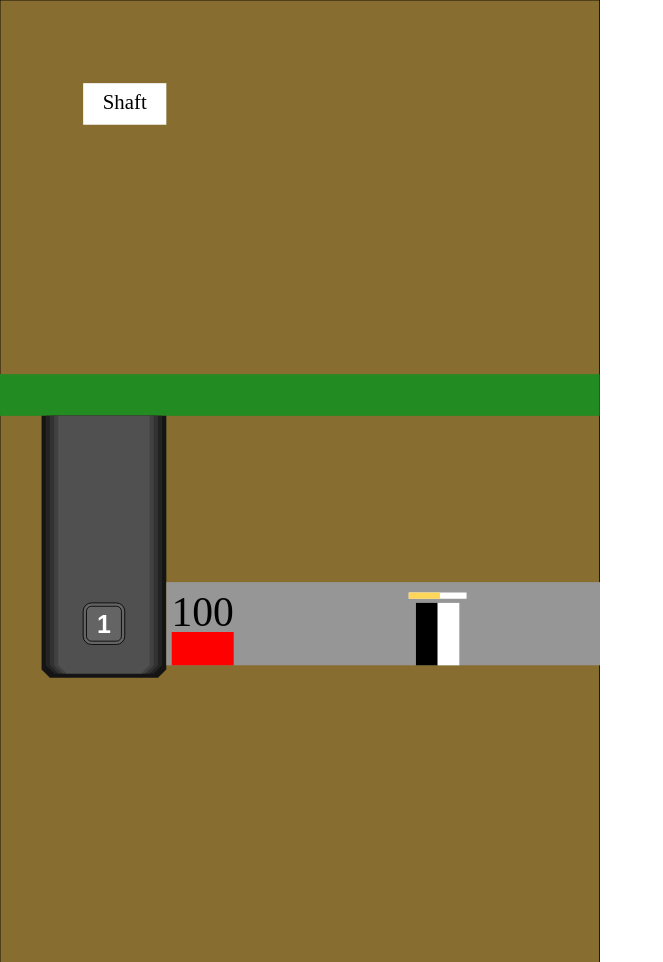
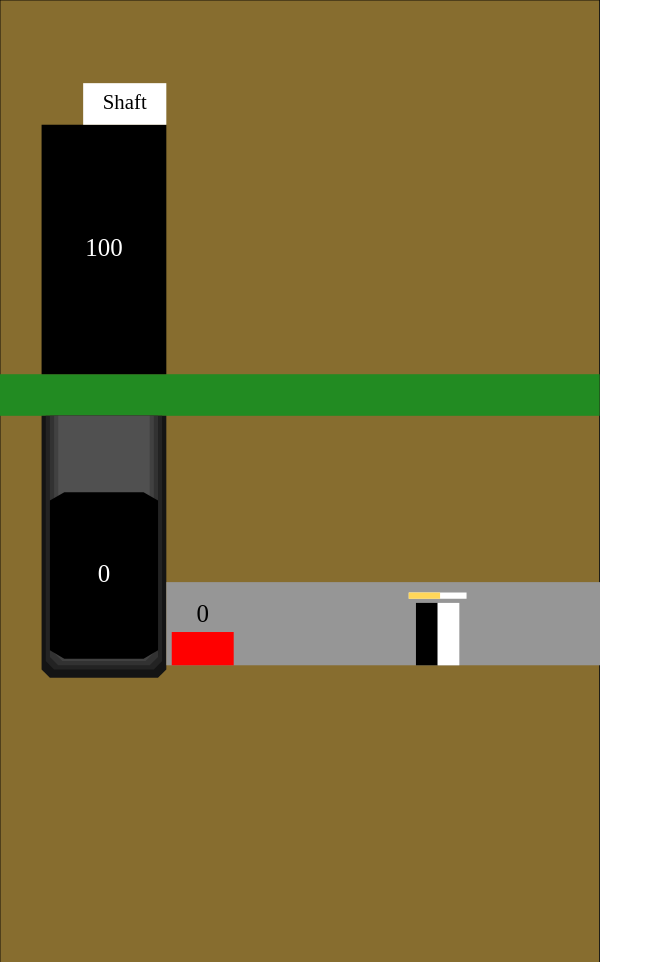
Before and after one commit to justusscott03/miner-tycoon, a plain HTML site: page index.html in a window 1280 px wide. Shown: the whole page, without its empty margins (0-663 px from the left). Drawn offline with Linux system fonts and the light colour scheme.

Commit message:
index.html: added viewport metadata, made the whole game a function that is called onload (this is for later when saves are added) index.js: compacted variables, added more debugging, improved elevator state management, added elevator loading bar, fixed bugs with elevator, started storehouse

```diff
--- a/index.html
+++ b/index.html
@@ -2,6 +2,7 @@
 <html lang="en-US">
     <head>
         <meta charset="utf-8">
+        <meta name="viewport" content="width=device-width, initial-scale=1.0">
         <title>Idle Miner Tycoon: Money Games</title>
         <style>
 
@@ -13,7 +14,7 @@
         </style>
         <link rel="icon" type="image/png" href="./images/favicon.png">
     </head>
-    <body>
+    <body onload="KhanMiner()">
 
         <!-- Canvas element -->
         <canvas id="canvas"></canvas>
--- a/index.js
+++ b/index.js
@@ -1,28 +1,21 @@
-(function () {
+function KhanMiner () {
 
 // Variables
-let money = 0;
-let places = 0;
-let superCash = 0;
+let money = 0, places = 0, superCash = 0;
+let lastTime = Date.now(), currentTime, deltaTime;
 
-let curRectMode = "CORNER";
-let curEllipseMode = "CENTER"
-let requiresFirstVertex = true;
-let angleMode = "degrees";
-let globalFont = "serif";
-let globalSize = 10;
-
-let lastTime = Date.now();
-let currentTime;
-let deltaTime;
+const elevatorStates = {
+    movingUp : 0,
+    movingDown : 1,
+    loading : 2,
+    unloading : 3
+};
 
 
 // Screen resize while keeping aspect ratio
-const originalWidth = 721.5;
-const originalHeight = 962;
+const originalWidth = 721.5, originalHeight = 962;
 
-let screenWidth = window.innerWidth;
-let screenHeight = window.innerHeight;
+let screenWidth = window.innerWidth, screenHeight = window.innerHeight;
 
 const aspectRatio = originalWidth / originalHeight;
 
@@ -61,8 +54,7 @@ window.addEventListener("resize", debounce(
 
 
 // Canvas
-const canvas = document.getElementById("canvas");
-const ctx = canvas.getContext("2d");
+const canvas = document.getElementById("canvas"), ctx = canvas.getContext("2d");
 
 
 // Canvas resize
@@ -71,6 +63,9 @@ canvas.height = originalHeight;
 
 
 // PJS
+const CORNER = 0, CORNERS = 1, RADIUS = 2, CENTER = 3, SQUARE = "butt", PROJECT = "square", ROUND = "round", MITER = "miter", BEVEL = "bevel", LEFT = 37, RIGHT = 39, BOTTOM = 102, BASELINE = 0;
+let curRectMode = CORNER, curEllipseMode = CENTER, requiresFirstVertex = true, angleMode = "degrees", globalFont = "serif", globalSize = 10;
+
 function roundRect (x, y, width, height, radius) {
     ctx.beginPath();
         ctx.moveTo(x + radius, y);
@@ -89,25 +84,25 @@ function roundRect (x, y, width, height, radius) {
 function rect (x, y, w, h, radius) {
     let xPos, yPos, width, height;
 
-    if (curRectMode === "CORNER") {
+    if (curRectMode === CORNER) {
         xPos = x;
         yPos = y;
         width = w;
         height = h;
     }
-    else if (curRectMode === "CORNERS") {
+    else if (curRectMode === CORNERS) {
         xPos = x;
         yPos = y;
         width = w - x;
         height = h - y;
     }
-    else if (curRectMode === "CENTER") {
+    else if (curRectMode === CENTER) {
         xPos = x - w / 2;
         yPos = y - h / 2;
         width = w;
         height = h;
     }
-    else if (curRectMode === "RADIUS") {
+    else if (curRectMode === RADIUS) {
         xPos = x - w;
         yPos = y - h;
         width = w * 2;
@@ -141,25 +136,25 @@ function arc (x, y, w, h, start, stop) {
 function ellipse (x, y, w, h) {
     let xPos, yPos, width, height;
 
-    if (curEllipseMode === "CENTER") {
+    if (curEllipseMode === CENTER) {
         xPos = x;
         yPos = y;
         width = w;
         height = h;
     }
-    else if (curEllipseMode === "RADIUS") {
+    else if (curEllipseMode === RADIUS) {
         xPos = x;
         yPos = y;
         width = w * 2;
         height = h * 2;
     }
-    else if (curEllipseMode === "CORNER") {
+    else if (curEllipseMode === CORNER) {
         xPos = x + w / 2;
         yPos = y + h / 2;
         width = w;
         height = h;
     }
-    else if (curEllipseMode === "CORNERS") {
+    else if (curEllipseMode === CORNERS) {
         xPos = (x + w) / 2;
         yPos = (y + h) / 2;
         width = w - x;
@@ -217,20 +212,22 @@ function bezier (x1, y1, cx1, cy1, cx2, cy2, x2, y2) {
     ctx.stroke();
 }
 function ellipseMode (MODE) {
+    if (![CORNER, CORNERS, RADIUS, CENTER].includes(MODE)) {
+        console.error("Invalid ellipseMode MODE:", MODE);
+    }
+
     curEllipseMode = MODE;
 }
 function rectMode (MODE) {
+    if (![CORNER, CORNERS, RADIUS, CENTER].includes(MODE)) {
+        console.error("Invalid rectMode MODE:", MODE);
+    }
+
     curRectMode = MODE;
 }
 function strokeCap (MODE) {
-    if (MODE === "SQUARE") {
-        MODE = "butt";
-    }
-    if (MODE === "ROUND") {
-        MODE = "round";
-    }
-    if (MODE === "PROJECT") {
-        MODE = "square";
+    if (![ROUND, SQUARE, PROJECT].includes(MODE)) {
+        console.error("Invalid strokeCap mode:", MODE);
     }
 
     ctx.lineCap = MODE;
@@ -263,6 +260,10 @@ function bezierVertex (cx1, cy1, cx2, cy2, x, y) {
     }
 }
 function strokeJoin (MODE) {
+    if (![MITER, BEVEL, ROUND].includes(MODE)) {
+        console.error("Invalid strokeJoin MODE:", MODE);
+    }
+
     ctx.lineJoin = MODE;
 }
 
@@ -597,26 +598,16 @@ function textSize (size) {
     globalSize = size;
     ctx.font = `${globalSize}px ${globalFont}`;
 }
-function textAlign (ALIGN, YALIGN = "BASELINE") {
-    if (ALIGN === "LEFT") {
-        ALIGN = "start";
+function textAlign (ALIGN, YALIGN = BASELINE) {
+    if (![LEFT, CENTER, RIGHT].includes(ALIGN)) {
+        console.error("Invalid textAlign ALIGN:", ALIGN);
     }
-    if (ALIGN === "CENTER") {
-        ALIGN = "center";
-    }
-    if (ALIGN === "RIGHT") {
-        ALIGN = "end";
+    if (![BASELINE, CENTER, BOTTOM].includes(YALIGN)) {
+        console.error("Invalid textAlign YALIGN:", YALIGN);
     }
 
-    if (YALIGN === "BASELINE") {
-        YALIGN = "alphabetic";
-    }
-    if (YALIGN === "CENTER") {
-        YALIGN = "middle";
-    }
-    if (YALIGN === "BOTTOM") {
-        YALIGN = "bottom";
-    }
+    ALIGN = ALIGN === LEFT ? "start" : ALIGN === CENTER ? "center" : "end";
+    YALIGN = YALIGN === BASELINE ? "alphabetic" : YALIGN === CENTER ? "middle" : "bottom";
 
     ctx.textAlign = ALIGN;
     ctx.textBaseline = YALIGN;
@@ -782,8 +773,8 @@ class Crate {
         rect(this.x, this.y, this.w, this.h);
 
         fill(0);
-        textAlign("CENTER", "CENTER");
-        textSize(50);
+        textAlign(CENTER, CENTER);
+        textSize(30);
         text(abbreviateNum(this.money), this.x + this.w / 2, this.y - this.h / 2);
     }
 
@@ -826,7 +817,9 @@ class Miner {
     }
 
     update () {
+
         switch (this.action) {
+
             case "toDigging" :
                 this.s = 1;
                 if (this.x < 500) {
@@ -836,6 +829,7 @@ class Miner {
                     this.action = "digging";
                 }
             break;
+
             case "digging" :
                 this.s = 1;
                 this.has += this.loadSpeed * deltaTime;
@@ -844,6 +838,7 @@ class Miner {
                     this.action = "toCrate";
                 }
             break;
+
             case "toCrate" :
                 this.s = -1;
                 if (this.x > 300) {
@@ -855,7 +850,9 @@ class Miner {
                     this.action = "toDigging";
                 }
             break;
+
         }
+
     }
 
     draw () {
@@ -907,7 +904,7 @@ class Elevator {
         this.h = h;
         this.storehouse = storehouse;
 
-        this.action = "movingDown";
+        this.action = elevatorStates.movingDown;
 
         this.money = 0;
 
@@ -916,6 +913,8 @@ class Elevator {
         this.maxLoad = 100;
         this.loadTimer = 0;
         this.unloadTimer = 0;
+
+        this.loadBarMax = 0;
 
         this.crates = shafts.map(shaft => shaft.crate);
         this.curCrate = null;
@@ -928,7 +927,7 @@ class Elevator {
 
         switch (this.action) {
 
-            case "movingDown" :
+            case elevatorStates.movingDown :
 
                 this.y += this.moveSpeed;
 
@@ -939,21 +938,22 @@ class Elevator {
                         this.y = crate.y + crate.h - this.h;
                         this.curCrate = crate;
                         this.curCrateIndex = i;
-                        this.action = "loading";
+                        this.action = elevatorStates.loading;
                     }
                 }
 
             break;
 
-            case "loading" :
+            case elevatorStates.loading :
 
-                const moneyToLoad = this.curCrate.money;
+                let moneyToLoad = this.curCrate.money;
 
                 if (this.money + moneyToLoad > this.maxLoad) {
                     moneyToLoad = this.maxLoad - this.money;
                 }
 
                 const loadTime = moneyToLoad / this.loadSpeed;
+                this.loadBarMax = loadTime;
 
                 this.loadTimer++;
                 if (this.loadTimer > loadTime) {
@@ -963,37 +963,38 @@ class Elevator {
                     this.curCrate.hasUnloaded = true;
                     this.curCrate = null;
                     if (this.curCrateIndex !== this.crates.length - 1 && this.money < this.maxLoad) {
-                        this.action = "movingDown";
+                        this.action = elevatorStates.movingDown;
                     }
                     else {
-                        this.action = "movingUp";
+                        this.action = elevatorStates.movingUp;
                     }
                 }
 
             break;
 
-            case "movingUp" :
+            case elevatorStates.movingUp :
 
                 this.y -= this.moveSpeed;
 
                 if (this.y < 525) {
-                    this.action = "unloading";
+                    this.action = elevatorStates.unloading;
                 }
 
             break;
 
-            case "unloading" :
+            case elevatorStates.unloading :
 
                 const moneyToUnload = this.money;
 
                 const unloadTime = moneyToUnload / this.loadSpeed;
+                this.loadBarMax = unloadTime;
 
                 this.unloadTimer++;
                 if (this.unloadTimer > unloadTime) {
+                    this.unloadTimer = 0;
                     this.storehouse.money += this.money;
                     this.money = 0;
-                    this.action = "movingDown";
-
+                    this.action = elevatorStates.movingDown;
                     this.crates.forEach(crate => crate.hasUnloaded = false);
                 }
 
@@ -1001,7 +1002,6 @@ class Elevator {
 
         }
 
-        //console.log(this.action)
     }
 
     draw () {
@@ -1016,6 +1016,17 @@ class Elevator {
             vertex(this.x + this.w * 2 / 15, this.y + this.h);
             vertex(this.x, this.y + this.h * 19 / 20);
         endShape();
+
+        fill(255);
+        textAlign(CENTER, CENTER);
+        text(this.money, this.x + this.w / 2, this.y + this.h / 2);
+
+        if (this.action === elevatorStates.loading || this.action === elevatorStates.unloading) {
+            fill(255);
+            rect(this.x + this.w / 5, this.y - this.h / 16, this.w * 3 / 5, this.h / 20, 1);
+            fill(255, 214, 89);
+            rect(this.x + this.w / 5, this.y - this.h / 16, map(this.action === elevatorStates.loading ? this.loadTimer : this.unloadTimer, 0, this.loadBarMax, 0, this.w * 3 / 5), this.h / 20, 1);
+        }
     }
 
     display () {
@@ -1045,6 +1056,8 @@ class Storehouse {
     display () {
         fill(0);
         rect(this.x, this.y, this.w, this.h);
+        fill(255);
+        text(this.money, this.x + this.w / 2, this.y + this.h / 2);
     }
 
 }
@@ -1157,7 +1170,7 @@ class Shaft {
 
         fill(255);
         ctx.font = "bold 30px Arial";
-        textAlign("CENTER", "CENTER");
+        textAlign(CENTER, CENTER);
         text(this.id, 125, this.y + 53);
 
         for (let i = 0; i < this.miners.length; i++) {
@@ -1194,7 +1207,7 @@ class Mine {
         this.shafts = [];
         this.buildShaft();
 
-        this.storehouse = new Storehouse(0, 0, 0, 0);
+        this.storehouse = new Storehouse(50, 150, 150, 300);
 
         this.elevator = new Elevator(60, 525, 130, 200, [...this.shafts], this.storehouse);
 
@@ -1234,7 +1247,7 @@ class Mine {
             rect(0, 450, canvas.width, 50);
 
             for (let i = 0; i < 5; i++) {
-                let lesserValue = (i === 0) ? 0 : 5;
+                let lesserValue = (i === 0 ? 0 : 5) + i * 5;
 
                 fill(i * 15 + 20);
                 beginShape();
@@ -1251,7 +1264,7 @@ class Mine {
                 this.shafts[i].display();
             }
 
-            //this.elevator.display();
+            this.elevator.display();
 
             this.storehouse.display();
 
@@ -1325,7 +1338,7 @@ class Button {
                 translate(-(this.x + this.w / 2), -(this.y + this.h / 2));
                 fill(0);
                 textSize(20);
-                textAlign("CENTER", "CENTER");
+                textAlign(CENTER, CENTER);
                 text(this.txt, this.x + this.w / 2, this.y + this.h / 2);
             popMatrix();
 
@@ -1433,4 +1446,4 @@ function draw () {
 draw();
 
 
-}) ();
+}
```
